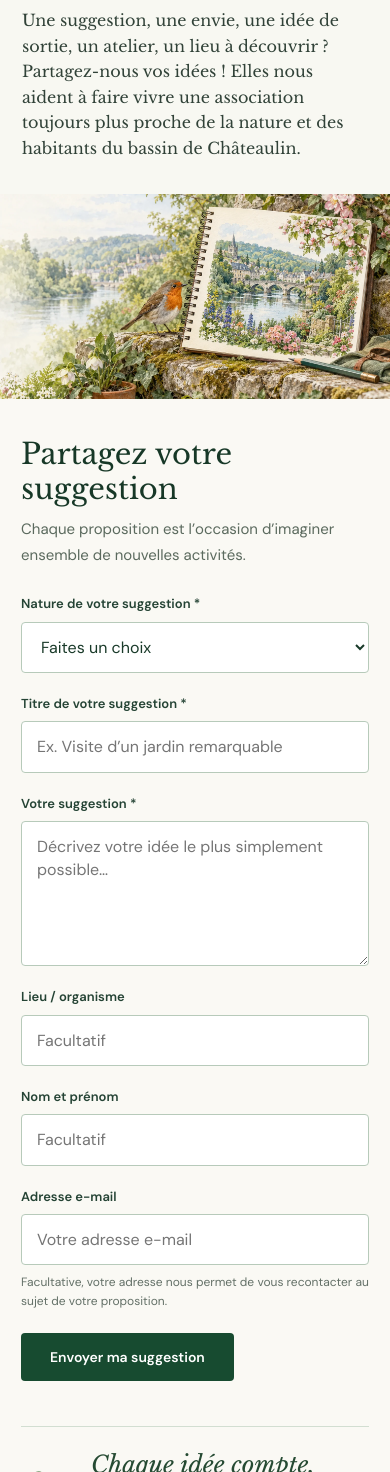
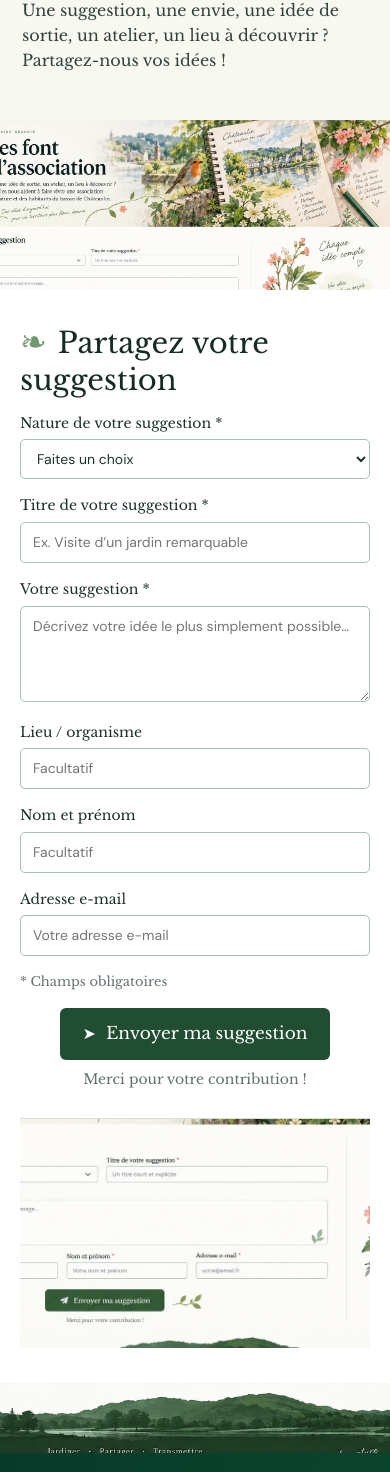
Before and after one commit to shbassinchateaulin/site-horticulture, a plain HTML site: page suggestions/index.html in a window 390 px wide. Shown: the part 290-1762 px from the top of the page. Drawn offline with nearby package versions, Linux system fonts and the light colour scheme.

Commit message:
Reproduire fidèlement la maquette Suggestions avec son illustration d’origine

```diff
--- a/suggestions/index.html
+++ b/suggestions/index.html
@@ -8,55 +8,81 @@
 <link rel="stylesheet" href="../assets/css/site.css">
 <style>
 
-:root{--suggestion-ink:#173827;--suggestion-cream:#faf9f4}
-.suggestions-page{background:var(--suggestion-cream)}
-.suggestions-hero{display:grid;grid-template-columns:minmax(0,1fr) minmax(0,1.05fr);min-height:470px;background:#f8f8f2}
-.suggestions-hero-copy{align-self:center;padding:58px clamp(26px,5.2vw,90px) 64px max(32px,calc((100vw - 1380px)/2));position:relative;z-index:1}
-.suggestions-kicker{color:#376947;text-transform:uppercase;letter-spacing:.21em;font:600 11px/1.6 var(--sans);margin:0 0 20px}
-.suggestions-hero h1{font:400 clamp(42px,4.9vw,76px)/1.03 var(--serif);letter-spacing:-.035em;color:#152e25;margin:0 0 22px;max-width:720px}
-.suggestions-hero-copy>p:last-child{font:400 clamp(16px,1.35vw,19px)/1.6 var(--serif);color:#314238;margin:0;max-width:610px}
-.suggestions-hero-art{min-height:470px;background:url('../assets/images/suggestions-carnet.webp') 55% center/cover no-repeat}
-.suggestions-wrap{max-width:1380px;margin:0 auto;padding:60px 40px 95px}
-.suggestions-layout{display:grid;grid-template-columns:minmax(0,1fr) minmax(235px,290px);gap:58px}
-.suggestions-intro{margin:0 0 26px}
-.suggestions-intro h2{font:400 clamp(29px,3vw,39px)/1.2 var(--serif);color:var(--suggestion-ink);margin:0 0 11px}
-.suggestions-intro p{font:400 15px/1.7 var(--sans);color:#5b6a5e;max-width:730px;margin:0}
-.suggestion-form{margin:0;padding:0}
-.suggestion-fields{display:grid;grid-template-columns:repeat(2,minmax(0,1fr));gap:0 22px}
-.suggestion-field{margin:0 0 21px}
-.suggestion-field.wide{grid-column:1/-1}
-.suggestion-field label{display:block;color:#244334;font:600 13px/1.5 var(--sans);margin:0 0 8px}
-.suggestion-field input,.suggestion-field select,.suggestion-field textarea{display:block;width:100%;min-width:0;padding:13px 15px;background:#fff;color:#193a29;border:1px solid #b7caba;border-radius:4px;font:16px/1.45 var(--sans);outline:none}
-.suggestion-field :is(input,select,textarea):focus-visible{border-color:#316744;box-shadow:0 0 0 3px rgba(49,103,68,.14)}
-.suggestion-field textarea{min-height:145px;resize:vertical}
-.suggestion-field .help{font:400 12px/1.6 var(--sans);color:#637067;margin:8px 0 0}
-.suggestion-submit{border:0;background:#174b30;color:white;padding:15px 29px;font:600 14px var(--sans);cursor:pointer;border-radius:4px}
-.suggestion-submit:hover{background:#286641}
-.suggestion-submit:disabled{opacity:.6;cursor:wait}
-.suggestion-status{margin:17px 0 0;padding:12px 15px;border-left:3px solid #a84b3d;background:#fbf1ef;color:#76382f;line-height:1.5}
+.suggestions-page{background:#fff;color:#152b25}
+.suggestions-reference-hero{height:22.46vw;min-height:0;background:#f8f8f3 url('../assets/images/suggestions-maquette-reference.webp') center -4.23vw/100% auto no-repeat}
+.suggestions-mobile-hero{display:none}
+.visually-hidden{position:absolute!important;width:1px;height:1px;padding:0;margin:-1px;overflow:hidden;clip:rect(0,0,0,0);white-space:nowrap;border:0}
+.suggestions-wrap{width:100%;max-width:none;padding:27px max(4.5vw,24px) 28px;margin:0 auto}
+.suggestions-layout{display:grid;grid-template-columns:minmax(0,1fr) minmax(300px,27.5vw);gap:2.6vw;max-width:1536px;margin:0 auto}
+.suggestions-intro{margin:0 0 15px}
+.suggestions-intro h2{font:400 29px/1.25 var(--serif);color:#152b25;margin:0}
+.suggestions-intro h2:before{content:"❧";color:#6f9a6d;font:32px var(--serif);margin-right:11px}
+.suggestions-intro p{display:none}
+.suggestion-form{padding:0;margin:0}
+.suggestion-fields{display:grid;grid-template-columns:repeat(6,minmax(0,1fr));column-gap:20px}
+.suggestion-field{margin:0 0 17px;grid-column:span 2}
+.suggestion-field:nth-child(1),.suggestion-field:nth-child(2){grid-column:span 3}
+.suggestion-field:nth-child(3){grid-column:1/-1}
+.suggestion-field label{font:400 14px/1.4 var(--serif);color:#1c3027;display:block;margin:0 0 6px}
+.suggestion-field input,.suggestion-field select,.suggestion-field textarea{width:100%;min-width:0;background:#fff;color:#1d3528;border:1px solid #a8c0ae;border-radius:5px;padding:9px 12px;font:14px/1.5 var(--sans);outline:0}
+.suggestion-field textarea{min-height:96px;resize:vertical}
+.suggestion-field :is(input,select,textarea):focus-visible{border-color:#386c4a;box-shadow:0 0 0 3px #386c4a20}
+.suggestion-field .help{display:none}
+.suggestion-submit{display:block;margin:18px auto 0;min-width:250px;background:#214e32;border:0;border-radius:6px;color:#fff;padding:15px 23px;font:400 17px/1.3 var(--serif);cursor:pointer}
+.suggestion-submit:before{content:"➤";font:16px var(--sans);margin-right:10px}
+.suggestion-submit:hover{background:#306742}
+.suggestion-submit:disabled{opacity:.65;cursor:wait}
+.suggestion-status{margin:16px 0 0;padding:12px 15px;border-left:3px solid #a84b3d;background:#fbf1ef;color:#76382f;line-height:1.5}
 .suggestion-status.success{border-color:#397d4c;background:#edf4ec;color:#16432a}
+.suggestion-required{text-align:left;font:13px var(--serif);color:#67736a;margin:0}
+.suggestion-thanks{text-align:center;font:14px var(--serif);color:#617166;margin:10px 0 0}
 .suggestion-trap{position:absolute;left:-10000px;width:1px;height:1px;overflow:hidden}
-.suggestions-aside{border-left:1px solid #d2ded1;padding:34px 0 20px 40px;align-self:stretch;color:#2c5b3b}
-.suggestions-aside .botanical{font:400 74px/1 var(--serif);color:#7a9c73;margin:20px 0 30px;transform:rotate(-15deg);display:inline-block}
-.suggestions-aside blockquote{font:italic 400 30px/1.24 var(--serif);margin:0 0 25px;color:#254a32}
-.suggestions-aside p{font:400 15px/1.7 var(--serif);margin:0;color:#556754}
-.suggestions-landscape{height:clamp(110px,14vw,195px);background:url('../assets/images/suggestions-paysage.webp') center 54%/cover no-repeat,linear-gradient(to bottom,var(--suggestion-cream),#0b422c)}
+.suggestions-aside{border-left:1px solid #d9e0d9;min-height:390px;background:url('../assets/images/suggestions-maquette-reference.webp') right -26.7vw/100vw auto no-repeat}
+.suggestions-aside>*{position:absolute!important;width:1px;height:1px;overflow:hidden;clip:rect(0,0,0,0);white-space:nowrap}
+.suggestions-landscape{height:7.1vw;min-height:65px;background:#18472f url('../assets/images/suggestions-maquette-reference.webp') center -54.7vw/100vw auto no-repeat}
 .suggestions-wrap [hidden]{display:none!important}
-@media(max-width:900px){.suggestions-hero{min-height:360px}.suggestions-hero-art{min-height:360px}.suggestions-hero-copy{padding:42px 25px 42px 32px}.suggestions-wrap{padding:48px 26px 68px}.suggestions-layout{grid-template-columns:minmax(0,1fr) 205px;gap:25px}.suggestions-aside{padding-left:24px}.suggestions-aside blockquote{font-size:25px}}
-@media(max-width:680px){.suggestions-hero{grid-template-columns:1fr}.suggestions-hero-copy{padding:38px 22px 32px}.suggestions-hero h1{font-size:clamp(39px,10vw,54px)}.suggestions-hero-art{min-height:230px;aspect-ratio:1.9/1;background-position:65% 48%}.suggestions-wrap{padding:38px 21px 50px}.suggestions-layout{display:block}.suggestions-aside{border-left:0;border-top:1px solid #d2ded1;margin-top:45px;padding:23px 0 0;display:grid;grid-template-columns:55px 1fr;column-gap:15px}.suggestions-aside .botanical{grid-row:span 2;font-size:49px;margin:3px 0}.suggestions-aside blockquote{font-size:24px;margin:0 0 9px}.suggestions-aside p{font-size:14px}.suggestions-landscape{height:120px}}
-@media(max-width:480px){.suggestion-fields{display:block}.suggestions-hero-art{min-height:200px}.suggestions-landscape{height:95px}}
+@media(max-width:1100px){
+ .suggestions-reference-hero{display:none}
+ .suggestions-mobile-hero{display:grid;grid-template-columns:1fr 1fr;min-height:380px;background:#f8f8f3}
+ .suggestions-mobile-copy{align-self:center;padding:38px 30px}
+ .suggestions-mobile-copy .kicker{text-transform:uppercase;letter-spacing:.18em;color:#376947;font:600 10px var(--sans)}
+ .suggestions-mobile-copy h1{font:400 clamp(39px,5vw,57px)/1.08 var(--serif);margin:14px 0;color:#152b25}
+ .suggestions-mobile-copy p:last-child{font:16px/1.55 var(--serif);color:#314238}
+ .suggestions-mobile-art{background:url('../assets/images/suggestions-maquette-reference.webp') right -40px/auto 600px no-repeat}
+ .suggestions-layout{grid-template-columns:minmax(0,1fr) 265px;gap:25px}
+ .suggestions-aside{background-size:auto 730px;background-position:right -291px}
+ .suggestions-landscape{height:95px;background-size:auto 760px;background-position:center -628px}
+}
+@media(max-width:750px){
+ .suggestions-mobile-hero{display:block}
+ .suggestions-mobile-copy{padding:32px 22px}
+ .suggestions-mobile-art{height:235px;background:url('../assets/images/suggestions-maquette-reference.webp') right -30px/auto 430px no-repeat}
+ .suggestions-wrap{padding:32px 20px 35px}
+ .suggestions-layout{display:block}
+ .suggestions-aside{margin-top:30px;height:280px;min-height:0;border-left:0;border-top:1px solid #d9e0d9;background-size:auto 565px;background-position:center -225px}
+ .suggestion-fields{column-gap:12px}
+ .suggestion-field:nth-child(4),.suggestion-field:nth-child(5),.suggestion-field:nth-child(6){grid-column:span 3}
+ .suggestions-landscape{height:85px;background-size:auto 690px;background-position:center -571px}
+}
+@media(max-width:480px){
+ .suggestions-mobile-art{height:170px;background-size:auto 320px;background-position:right -22px}
+ .suggestions-mobile-copy h1{font-size:38px}
+ .suggestion-field,.suggestion-field:nth-child(1),.suggestion-field:nth-child(2),.suggestion-field:nth-child(3),.suggestion-field:nth-child(4),.suggestion-field:nth-child(5),.suggestion-field:nth-child(6){grid-column:1/-1}
+ .suggestions-aside{height:230px;background-size:auto 480px;background-position:center -188px}
+ .suggestions-landscape{height:70px;background-size:auto 620px;background-position:center -515px}
+}
 </style>
 </head>
 <body>
 <header class="site-header"><a class="brand" href="../"><img class="brand-logo" src="../assets/images/logo.png" alt="Logo de la Société d’Horticulture"><div class="brand-name">Société d’Horticulture<br>et d’Art Floral<br>du Bassin de Châteaulin</div></a><nav class="main-nav"><a href="../">Accueil</a><a href="../actualites/">Actualités</a><a href="../a-venir/">À venir</a><a href="../sorties/">Sorties</a><a href="../association/">L’association</a><a href="../contact/">Contact</a><a class="active" aria-current="page" href="./">Suggestions</a></nav><div class="header-right"><span class="search-icon"></span><a class="join" href="../adhesion/">Adhérer <b>→</b></a></div><button class="menu-toggle" type="button" aria-label="Ouvrir le menu" aria-expanded="false">☰</button></header>
 <main class="suggestions-page">
-<section class="suggestions-hero" aria-labelledby="suggestions-title">
-<div class="suggestions-hero-copy">
-<p class="suggestions-kicker">Écouter · Partager · Faire grandir</p>
-<h1 id="suggestions-title">Vos idées font fleurir l’association</h1>
-<p>Une suggestion, une envie, une idée de sortie, un atelier, un lieu à découvrir ? Partagez-nous vos idées ! Elles nous aident à faire vivre une association toujours plus proche de la nature et des habitants du bassin de Châteaulin.</p>
-</div>
-<div class="suggestions-hero-art" role="img" aria-label="Carnet de jardin, fleurs et rouge-gorge près du paysage de Châteaulin"></div>
+<section class="suggestions-reference-hero" aria-labelledby="suggestions-title">
+<h1 class="visually-hidden" id="suggestions-title">Vos idées font fleurir l’association</h1>
+<p class="visually-hidden">Une suggestion, une envie, une idée de sortie, un atelier, un lieu à découvrir ? Partagez-nous vos idées !</p>
+</section>
+<section class="suggestions-mobile-hero">
+<div class="suggestions-mobile-copy"><p class="kicker">Écouter · Partager · Faire grandir</p><h1>Vos idées font fleurir l’association</h1><p>Une suggestion, une envie, une idée de sortie, un atelier, un lieu à découvrir ? Partagez-nous vos idées !</p></div>
+<div class="suggestions-mobile-art"></div>
 </section>
 <section class="suggestions-wrap" aria-labelledby="suggestions-form-title">
 <div class="suggestions-layout">
@@ -73,15 +99,17 @@
 </div>
 <div class="suggestion-trap" aria-hidden="true"><label for="website">Site web</label><input id="website" name="website" type="text" tabindex="-1" autocomplete="off"></div>
 <input name="requestId" id="suggestion-request-id" type="hidden">
+<p class="suggestion-required">* Champs obligatoires</p>
 <button class="suggestion-submit" type="submit">Envoyer ma suggestion</button>
+<p class="suggestion-thanks">Merci pour votre contribution !</p>
 <p id="suggestion-status" class="suggestion-status" role="status" aria-live="polite" hidden></p>
 </form>
 <iframe name="suggestion-reponse" id="suggestion-reponse" title="Réponse à votre suggestion" hidden></iframe>
 </div>
-<aside class="suggestions-aside"><span class="botanical" aria-hidden="true">❧</span><blockquote>Chaque idée compte.</blockquote><p>Vos idées nourrissent nos projets et font grandir l’association.</p></aside>
+<aside class="suggestions-aside" aria-label="Chaque idée compte"><p>Vos idées nourrissent nos projets et font grandir l’association.</p></aside>
 </div>
 </section>
-<div class="suggestions-landscape" role="img" aria-label="Paysage illustré des vallées et de l’Aulne à Châteaulin"></div>
+<div class="suggestions-landscape" role="img" aria-label="Paysage des vallées et de l’Aulne à Châteaulin"></div>
 </main>
 <footer><div class="footer-grid"><div class="footer-brand"><img class="footer-logo" src="../assets/images/logo.png" alt=""><h3>Société d’Horticulture<br>et d’Art Floral<br>du Bassin de Châteaulin</h3><p>Cultiver aujourd’hui les jardins de demain</p></div><div><h4>Navigation</h4><a href="../">Accueil</a><a href="../actualites/">Actualités</a><a href="../a-venir/">À venir</a><a href="../sorties/">Sorties</a><a href="../association/">L’association</a></div><div><h4>Informations</h4><a href="../adhesion/">Adhésion</a></div><div><h4>Contact</h4><a href="../contact/">Contact</a></div><div class="social"></div></div><div class="legal">© 2026 Société d’Horticulture et d’Art Floral du Bassin de Châteaulin</div></footer>
 <script src="../assets/js/site.js?v=20260919-admin-sequence-1"></script>
```
Also changed, not shown: assets/images/suggestions-maquette-reference.webp (added).
